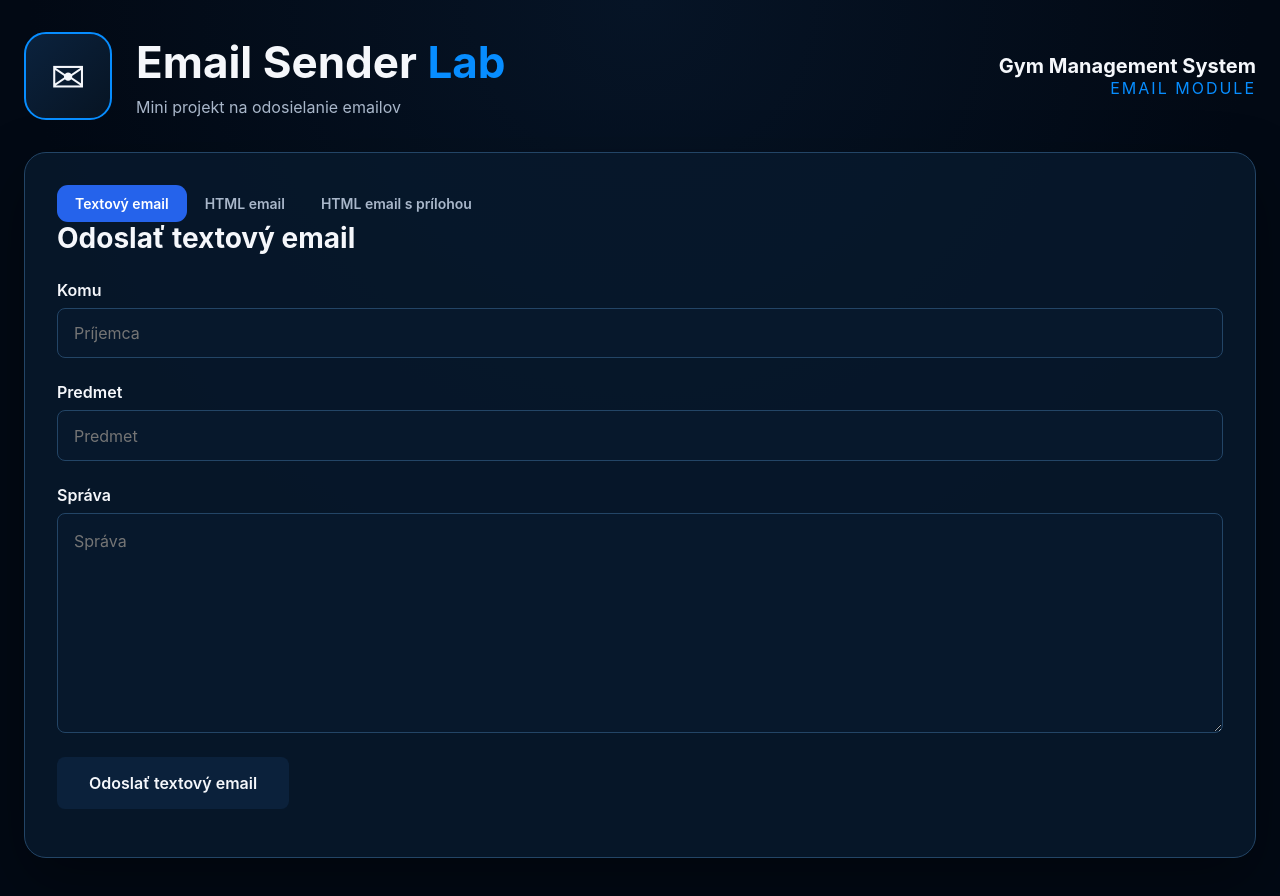
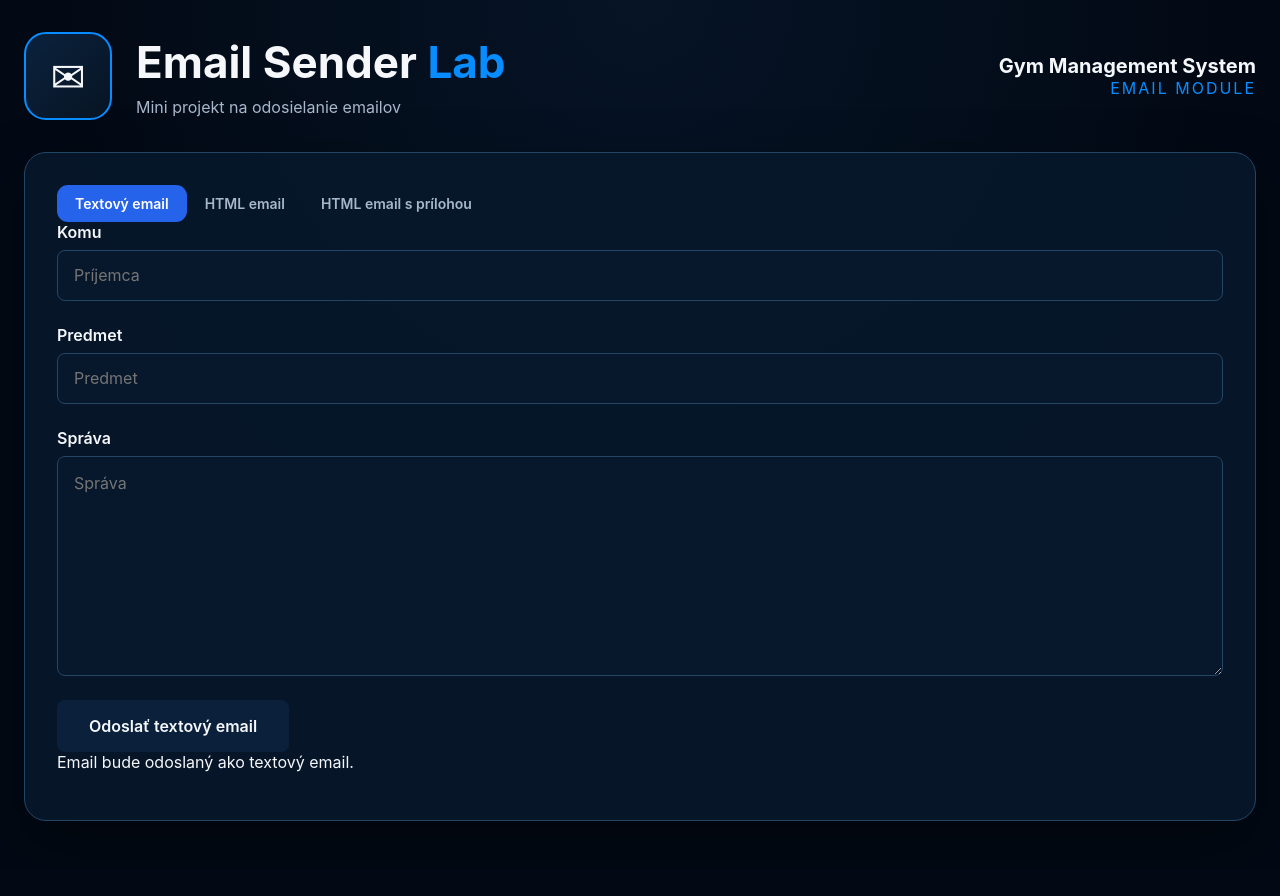
Before and after one commit to PatrikScerba/email-sender-lab, a React (Vite) app in the folder react-frontend/: page / in a window 1280 px wide. Shown: the top 896 px of the page. After the commit the page ends 869 px from the top, so only its background shows below. Built offline with nearby package versions, Linux system fonts and the light colour scheme.

Commit message:
refactor(react-email): premiestnena informacia o type odosielaneho emailu

```diff
--- a/react-frontend/src/components/email/EmailForm.jsx
+++ b/react-frontend/src/components/email/EmailForm.jsx
@@ -11,6 +11,12 @@ export default function EmailForm({ emailType }) {
     text: "Odoslať textový email",
     html: "Odoslať HTML email",
     htmlWithAttachment: "Odoslať HTML email s prílohou",
+  };
+
+  const emailTypeInfo = {
+    text: "Email bude odoslaný ako textový email.",
+    html: "Email bude odoslaný vo formáte HTML.",
+    htmlWithAttachment: "Email bude odoslaný vo formáte HTML s prílohou.",
   };
 
   const [emailData, setEmailData] = useState({
@@ -165,8 +171,6 @@ export default function EmailForm({ emailType }) {
 
   return (
     <div className="email-form">
-      <h2 className="email-form__title">{emailTitle[emailType]}</h2>
-
       <form className="email-form__form" onSubmit={handleSubmit}>
         <div className="email-form__group">
           <label className="email-form__label" htmlFor="to">
@@ -316,6 +320,7 @@ export default function EmailForm({ emailType }) {
           </div>
         )}
 
+        <div className="email-form__actions">
           <button
             className="email-form__button"
             type="submit"
@@ -324,6 +329,10 @@ export default function EmailForm({ emailType }) {
             {isSending ? "Odosielanie..." : emailTitle[emailType]}
           </button>
 
+          <div className="email-form__email-info">
+            {emailTypeInfo[emailType]}
+          </div>
+        </div>
         {info && <p>{info}</p>}
         {error && <p>{error}</p>}
       </form>
```
Lines whose indentation alone changed are shown as unchanged.
